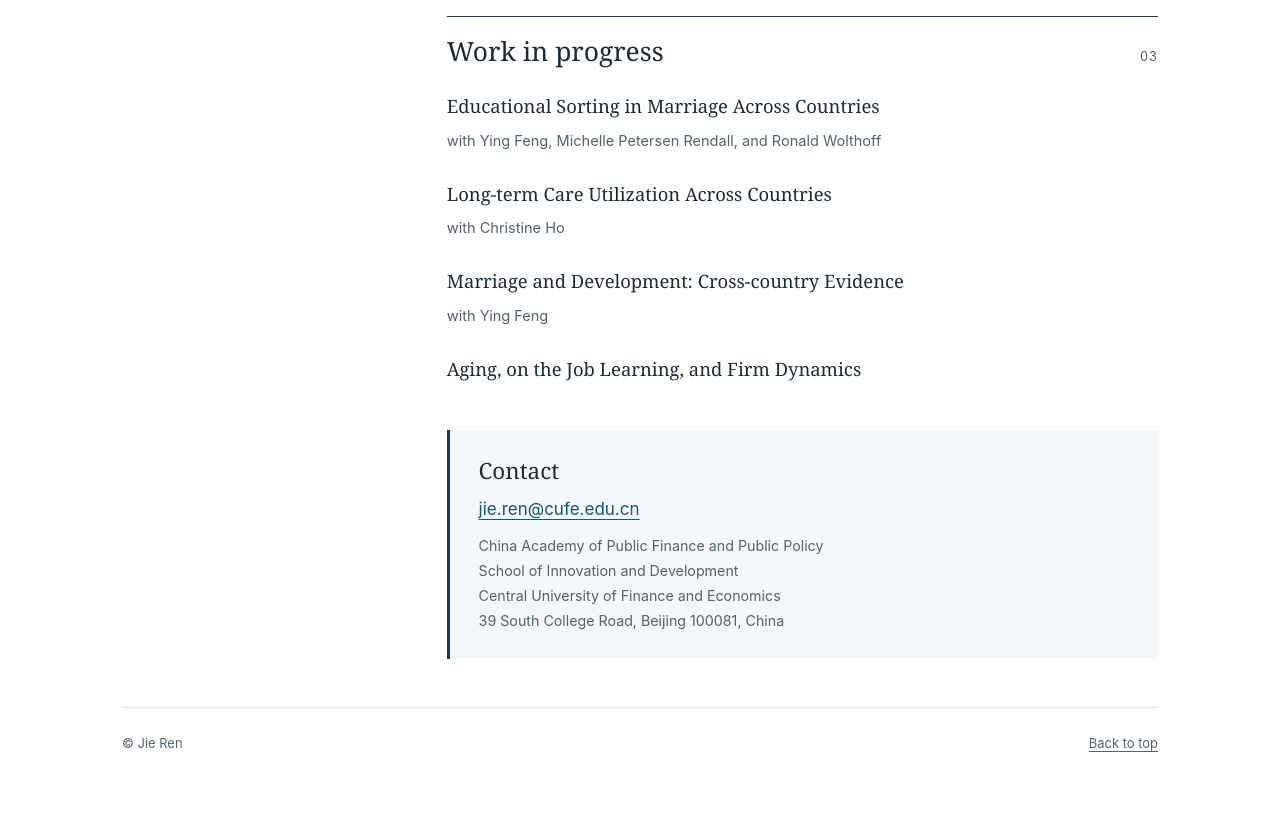
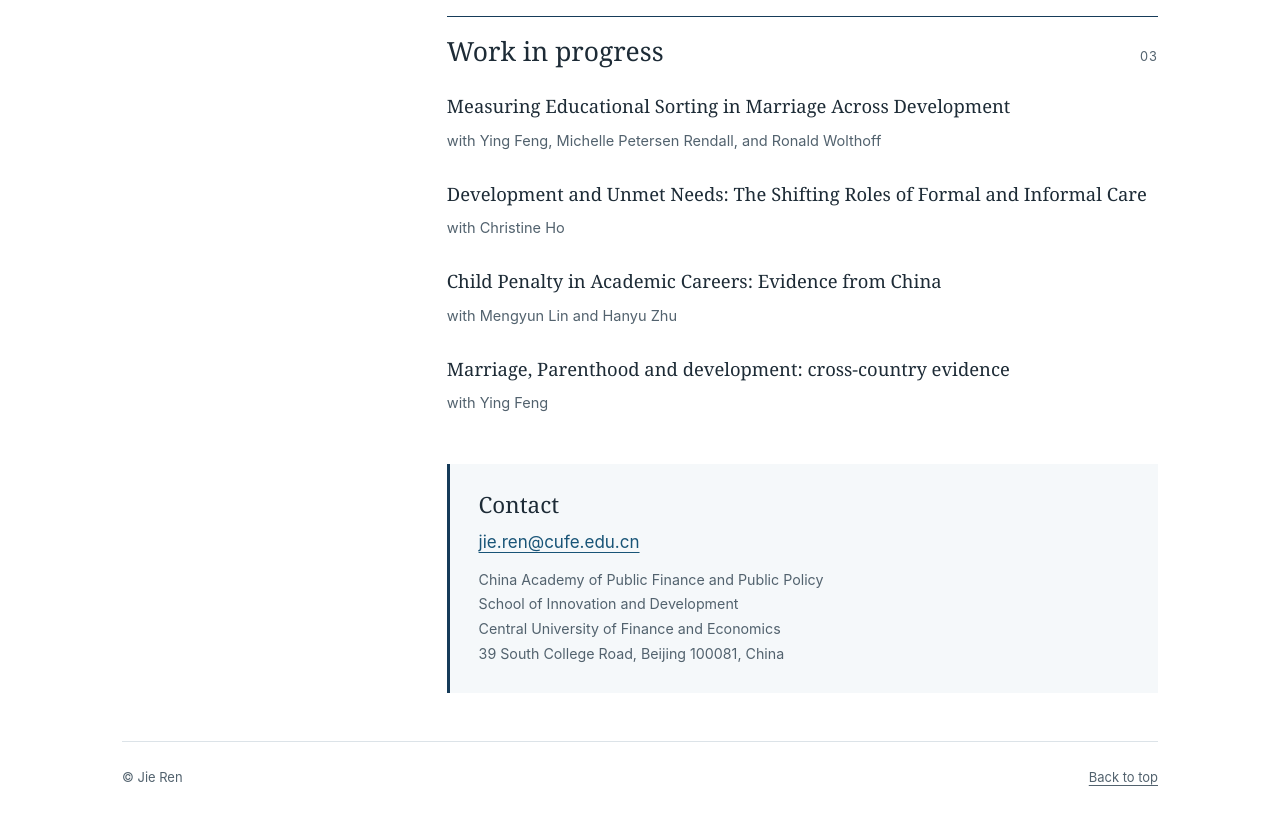
Before and after one commit to renjie-econ/renjie-econ.github.io, a plain HTML site: page index.html in a window 1280 px wide. Shown: the part 1251-2071 px from the top of the page. Before the commit the page ends 2037 px from the top, so only its background shows below. Drawn offline with Linux system fonts and the light colour scheme.

Commit message:
Add files via upload

```diff
--- a/index.html
+++ b/index.html
@@ -62,10 +62,10 @@
 </section>
 <section aria-labelledby="progress-title">
 <div class="section-heading"><h2 id="progress-title">Work in progress</h2><span>03</span></div>
-<article class="project"><h3>Educational Sorting in Marriage Across Countries</h3><p class="authors">with <a href="https://sites.google.com/view/ying-feng/home">Ying Feng</a>, <a href="https://sites.google.com/site/mtrendall/">Michelle Petersen Rendall</a>, and <a href="http://www.individual.utoronto.ca/wolthoff/index.html">Ronald Wolthoff</a></p></article>
-<article class="project"><h3>Long-term Care Utilization Across Countries</h3><p class="authors">with <a href="https://sites.google.com/site/christineho5/">Christine Ho</a></p></article>
-<article class="project"><h3>Marriage and Development: Cross-country Evidence</h3><p class="authors">with <a href="https://sites.google.com/view/ying-feng/home">Ying Feng</a></p></article>
-<article class="project"><h3>Aging, on the Job Learning, and Firm Dynamics</h3></article>
+<article class="project"><h3>Measuring Educational Sorting in Marriage Across Development</h3><p class="authors">with <a href="https://sites.google.com/view/ying-feng/home">Ying Feng</a>, <a href="https://sites.google.com/site/mtrendall/">Michelle Petersen Rendall</a>, and <a href="http://www.individual.utoronto.ca/wolthoff/index.html">Ronald Wolthoff</a></p></article>
+<article class="project"><h3>Development and Unmet Needs: The Shifting Roles of Formal and Informal Care</h3><p class="authors">with <a href="https://sites.google.com/site/christineho5/">Christine Ho</a></p></article>
+<article class="project"><h3>Child Penalty in Academic Careers: Evidence from China</h3><p class="authors">with Mengyun Lin and Hanyu Zhu</p></article>
+<article class="project"><h3>Marriage, Parenthood and development: cross-country evidence</h3><p class="authors">with <a href="https://sites.google.com/view/ying-feng/home">Ying Feng</a></p></article>
 </section>
 <section id="contact" class="contact" aria-labelledby="contact-title"><h2 id="contact-title">Contact</h2><a href="mailto:jie.ren@cufe.edu.cn">jie.ren@cufe.edu.cn</a><p>China Academy of Public Finance and Public Policy<br>School of Innovation and Development<br>Central University of Finance and Economics<br>39 South College Road, Beijing 100081, China</p></section>
 </div>
```
Also changed, not shown: 2 other files.
